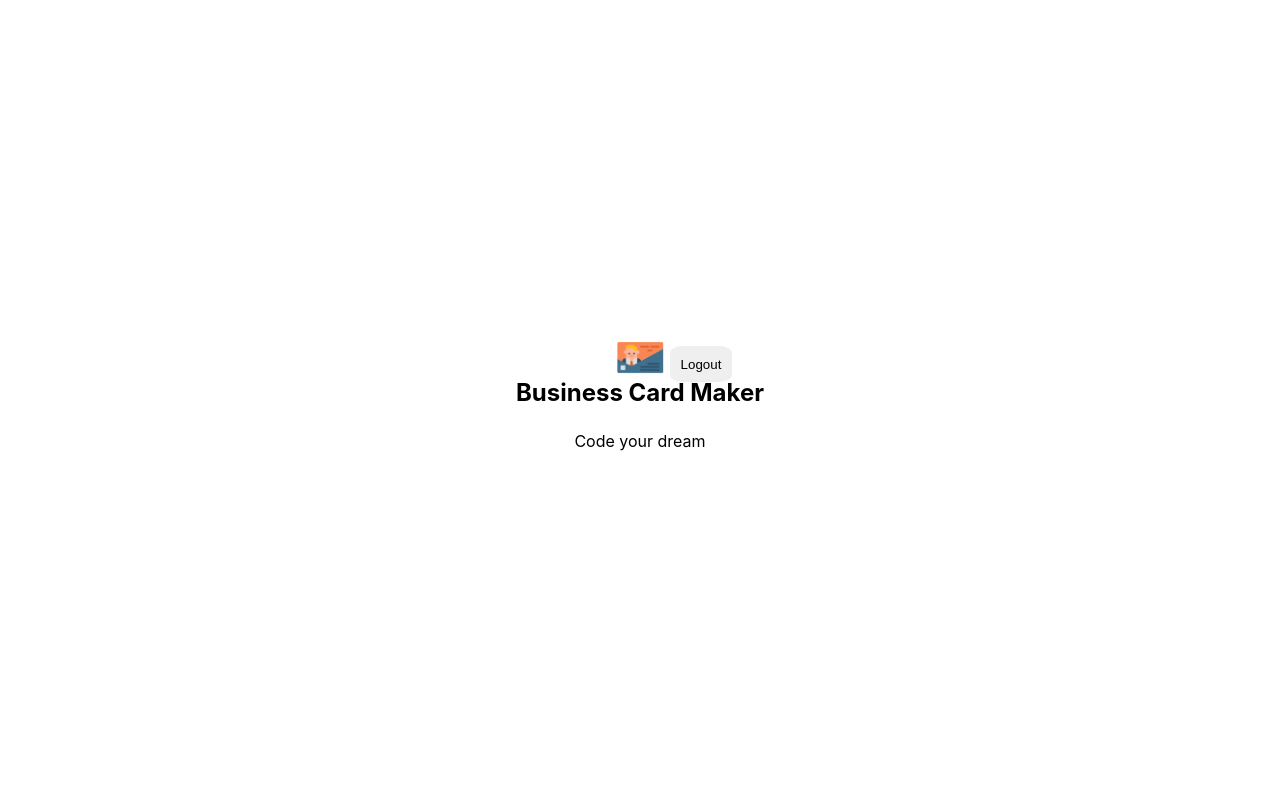
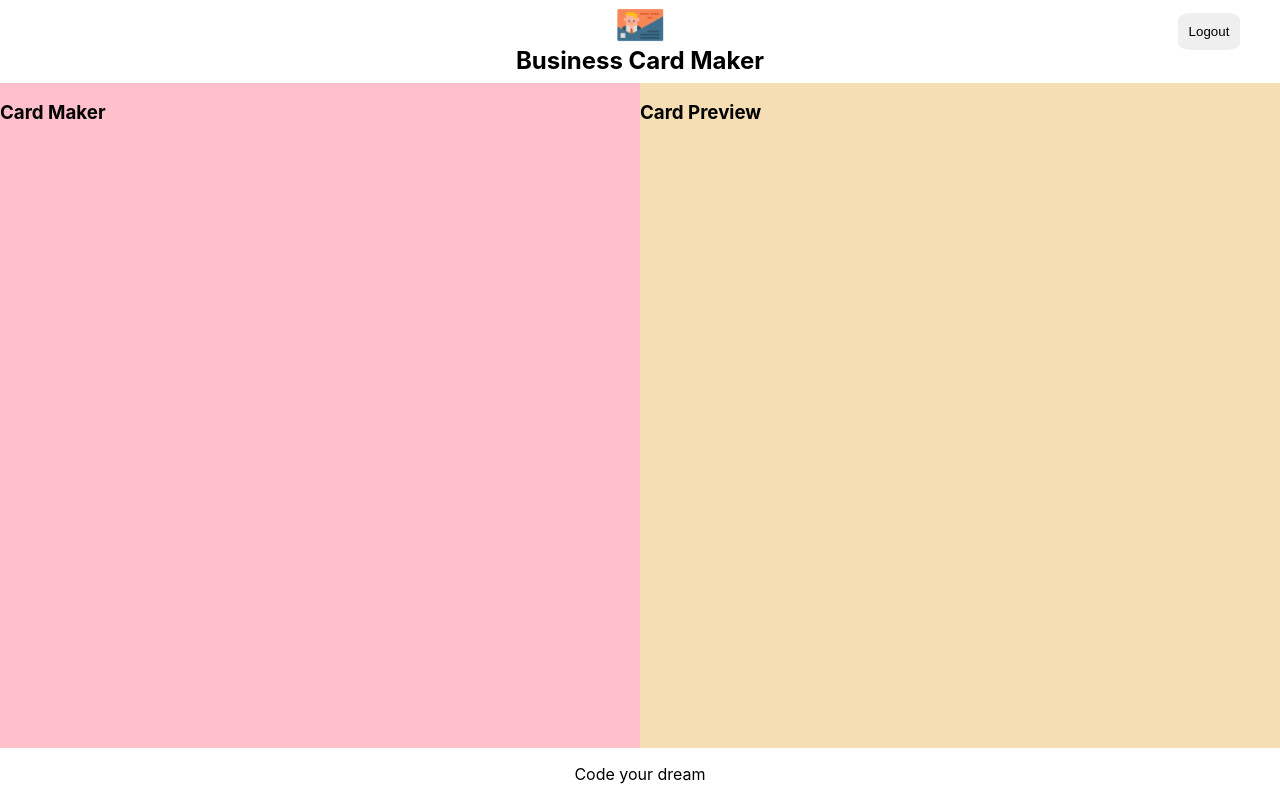
Before and after one commit to rlatmdgns/card-maker, a React (Create React App) app: page /maker in a window 1280 px wide. Built offline with nearby package versions, Linux system fonts and the light colour scheme; no server answers; sample sign-in values are in the browser's storage.

Commit message:
edit preview 추가 가

```diff
--- /dev/null
+++ b/src/components/editor/editor.jsx
@@ -0,0 +1,11 @@
+import React from 'react';
+import styles from './editor.module.css'
+const Editor = (props) => {
+  return (
+    <section className={styles.editor}>
+      <h1 className={styles.title}>Card Maker</h1>
+    </section>
+  )
+}
+
+export default Editor;
--- /dev/null
+++ b/src/components/editor/editor.module.css
@@ -0,0 +1,4 @@
+.editor {
+  flex-basis: 50%;
+  background-color: pink;
+}
--- a/src/components/maker/maker.jsx
+++ b/src/components/maker/maker.jsx
@@ -3,6 +3,8 @@
 import Footer from '../footer/footer';
 import styles from './maker.module.css'
 import { useHistory } from 'react-router-dom';
+import Editor from '../editor/editor';
+import Preview from '../preview/preview';
 const Maker = ({authService}) => {
   const history = useHistory();
   const onLogout = () => {
@@ -18,6 +20,10 @@
    return(
      <section className={styles.maker}>
        <Header onLogout={onLogout}/>
+       <div className={styles.container}>
+         <Editor/>
+         <Preview/>
+       </div>
        <Footer/>
      </section>
    )
--- a/src/components/maker/maker.module.css
+++ b/src/components/maker/maker.module.css
@@ -0,0 +1,19 @@
+@value mediaQuery from '../../common/size.css';
+
+.maker {
+  width: 100%;
+  height: 100%;
+  display: flex;
+  flex-direction: column;
+}
+
+.container {
+  display: flex;
+  flex: 1;
+}
+
+@media screen and (max-width: mediaQuery) {
+  .container {
+    flex-direction: column;
+  }
+}
--- /dev/null
+++ b/src/components/preview/preview.jsx
@@ -0,0 +1,10 @@
+import React from 'react';
+import styles from './preview.module.css'
+const Preview = (props) => {
+  return (
+    <section className={styles.preview}>
+      <h1 className={styles.title}>Card Preview</h1>
+    </section>
+  )
+}
+export default Preview;
--- /dev/null
+++ b/src/components/preview/preview.module.css
@@ -0,0 +1,4 @@
+.preview {
+  flex-basis: 50%;
+  background-color: wheat;
+}
```
Also changed, not shown: 1 other file (tests, documents, lock files or other folders).
